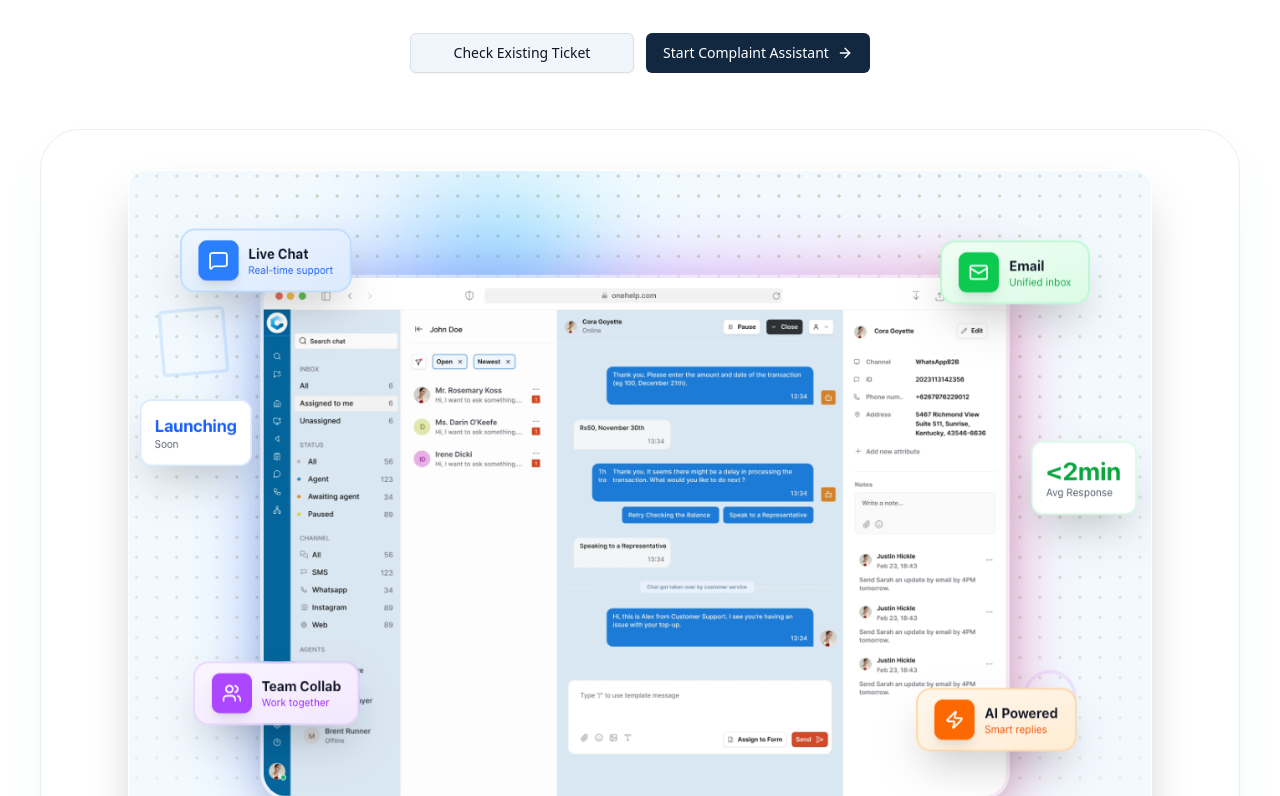
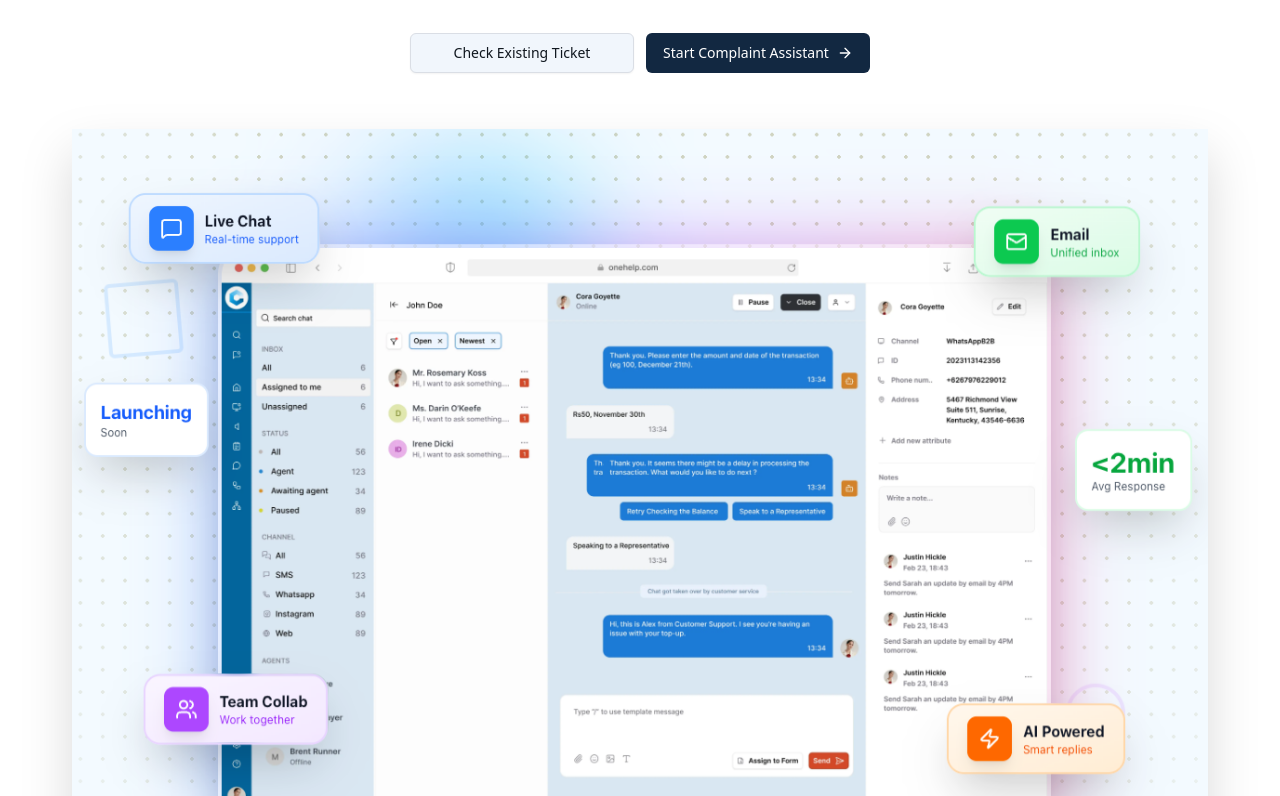
Before and after one commit to Hamdhan7/resolve, a Next.js app: page / in a window 1280 px wide. Shown: the part 364-1160 px from the top of the page. Built offline with nearby package versions, Linux system fonts and the light colour scheme.

Commit message:
fix: hero section css refinements

```diff
--- a/app/page.tsx
+++ b/app/page.tsx
@@ -125,17 +125,13 @@ export default function Home() {
             </div>
           </div>
 
-          <div className="mt-14 overflow-hidden rounded-t-[2.5rem] border border-border/50 shadow-2xl shadow-primary/10 dark:border-white/10">
-            <div className="relative px-4 pt-10 pb-8 sm:px-8 lg:px-12 flex justify-center">
-              <div className="pointer-events-none absolute inset-x-0 top-0 h-56" />
-
-              <div className="relative z-10 w-full max-w-5xl rounded-2xl border border-white/20 shadow-2xl overflow-hidden bg-white/5 backdrop-blur-sm">
-                <img
-                  src="/hero-image.png"
-                  alt="OneHelp Dashboard"
-                  className="w-full h-auto object-cover"
-                />
-              </div>
+          <div className="mt-14 flex justify-center w-full px-4 sm:px-6 lg:px-8">
+            <div className="relative z-10 w-full max-w-6xl xl:max-w-7xl drop-shadow-2xl">
+              <img
+                src="/hero-image.png"
+                alt="OneHelp Dashboard"
+                className="w-full h-auto object-contain"
+              />
             </div>
           </div>
         </div>
```
